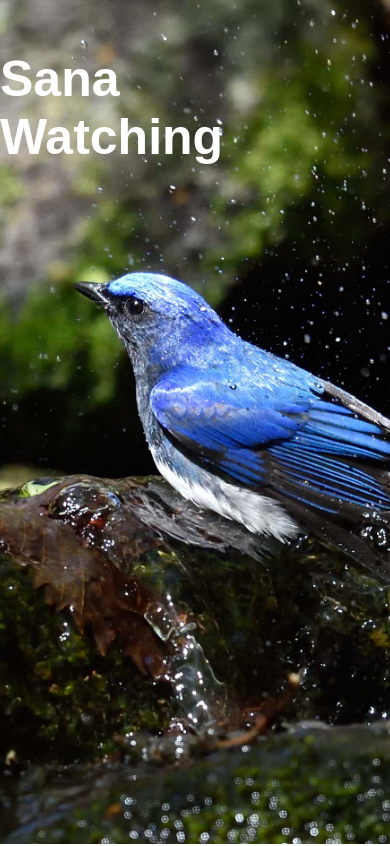
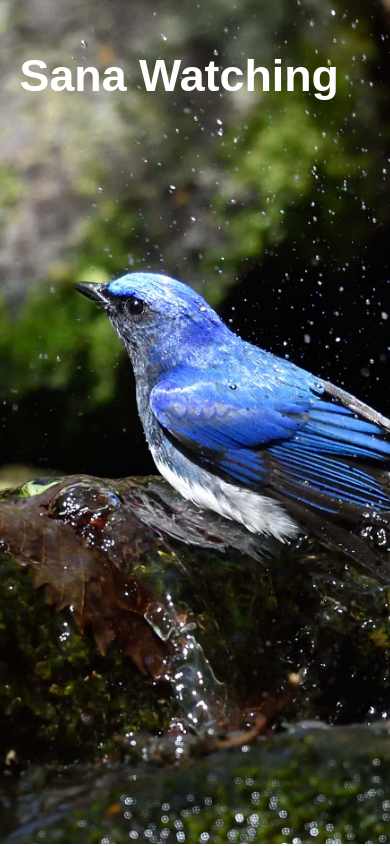
Before and after one commit to sanachan31/Sana-Watching, a plain HTML site: page index.html in a window 390 px wide. Shown: the top 846 px of the page. Drawn offline with Linux system fonts and the light colour scheme; some packages are replaced by stand-ins of ours.

Commit message:
Update stylesheet.css

```diff
--- a/stylesheet.css
+++ b/stylesheet.css
@@ -4,7 +4,6 @@
 html {
     font-size: 100%;
 }
-
 body {
     font-family: 'Arial', 'Hiragino Sans', 'Gothic ProN', 'Meiryo', sans-serif;
     font-size: 0.875rem;
@@ -12,28 +11,23 @@ body {
     margin: 0;
     padding: 0;
 }
-
 a {
   text-decoration: none;
   color: #444;
 }
-
 img {
   max-width: 100%;
 }
-
 .wrapper {
   max-width: 1200px;
   padding: 0 5%;
   margin: 0 auto;
 }
-
 .section-title {
   font-size: 2rem;
   padding-bottom: 20px;
 }
-
-/* =====ヘッダー====================== */
+/* =====ヘッダー====================== *//* =====ヘッダー====================== */
 #header {
   background-image: url(img/blue-and-white-fly.jpg);
   background-position: center top;
@@ -44,39 +38,32 @@ img {
   margin-bottom: 80px;
   color: #fff;
 }
-
 #header .site-title {
   position: absolute;
   top: 50px;
-  right: 50px;
+  left: 50px;
   font-size: 50px;
 }
-
 /* ======リッスン===================== */
 #listen {
   margin-bottom: 80px;
   text-align: center;
 }
-
 #listen .container {
   display: flex;
   justify-content: space-between;
   padding-top: 40px;
 }
-
 #listen .container .item {
   width: 49%;
   position: relative;
 }
-
 #listen .container .item img {
   vertical-align: bottom;
 }
-
 .container a:hover {
   opacity: 0.6;
 }
-
 .bird {
   max-width: 290px;
   color: #fff;
@@ -87,8 +74,6 @@ img {
   bottom: 0;
   right: 0;
 }
-
-
 /* =====シーズン================== */
 #season {
   margin-bottom: 80px;
@@ -101,14 +86,12 @@ img {
   padding-top: 60px;
   color: #fff;
 }
-
 .read-more {
   text-align: center;
   margin: 0 auto;
   width: 133px;
   margin-top: 30px;
 }
-
 .read-more a {
   display: block;
   height: 44px;
@@ -116,163 +99,137 @@ img {
   border: 1px solid #fff;
   color: #fff;
 }
-
 /* =====プロテクション====================== */
 .protection {
   background-color: rgba(51,153,102, 0.2);
 }
-
 .protection .section-title {
   margin-bottom: 20px ;
 }
-
 .protection .protect {
   display: flex;
   justify-content: space-between;
   align-items: center;
   padding: 60px 5%;
 }
-
 .protection .protect .text {
   width: 48%;
   text-align: center;
 }
-
 .protection .protect .text span {
   font-weight: bold;
   font-size: 1rem;
 }
-
 .protection .text P {
   margin-bottom: 30px;
   text-align: left;
 }
-
 .protection .text p:last-child {
   margin-bottom: 0;
 }
-
 /* =====フッター====================== */
 #footer {
   background-color: #339966;
   font-size: 0.750rem;
   color: #fff;
 }
-
 #footer .flex-item {
   display: flex;
   justify-content: space-between;
   align-items: center;
   height: 368px;
 }
-
 #footer .flex-item .item a {
   color: #fff;
   font-size: 1.7rem;
   font-weight: bold;
 }
-
 #footer .item {
   line-height: 30px;
   width: 33%;
 }
-
 #footer .item:first-child {
   padding: 60px 0;
 }
-
 #footer .item h3 {
   margin-bottom: 10px;
   font-size: 1rem;
 }
-
 #footer .item li {
   list-style: none;
 }
-
 #footer .item li::before {
   content: "-";
   margin-right: 5px;
 }
-
 #footer .copyright {
   background-color: #fff;
   height: 73px;
   line-height: 73px;
   text-align: center;
 }
-
 #footer .copyright p {
   font-size: 0.5rem;
   color: #444;
 }
-
 /* =====SP=========================== */
 @media screen and (max-width: 896px) {
+/* =====ヘッダー===================== */
+  #header .site-title {
+    position: static;
+    padding: 50px 5%;
+    font-size: 2.8rem;
+    margin: 0 auto;
+  }
 /* =====SPリッスン=================== */
   #listen {
     margin-bottom: 50px;
   }
-
   #listen .container {
     flex-direction: column;
   }
-
   #listen .container .item {
     width: 100%;
   }
-
   #listen .container .item:first-child {
     margin-bottom: 30px;
   }
-
   #listen .container .item:last-child {
     width: 100%;
   }
-
-
 /* =====SPシーズン================ */
   #season {
     margin-bottom: 50px;
   }
-
 /* =====SPプロテクション========== */
   .protection .protect {
     flex-direction: column;
     padding-bottom: 0px;
   }
-
   .protection .protect .text {
     width: 100%;
     padding-top: ;
   }
-
   .protection .protect .text img {
     margin-bottom:30px;
   }
-
   .protection .protect .text p {
     margin-bottom: 30px;
   }
-
 /* =====SPフッター==================== */
   #footer .flex-item {
     height: auto;
   }
-
   #footer .flex-item {
     flex-direction: column;
   }
-
   #footer .flex-item .item  {
     width: 100%;
     padding: 30px 0 0 0;
   }
-
   #footer .flex-item .item:first-child {
     text-align: center;
   }
-
   #footer .copyright {
     margin-top: 60px;
   }
```
